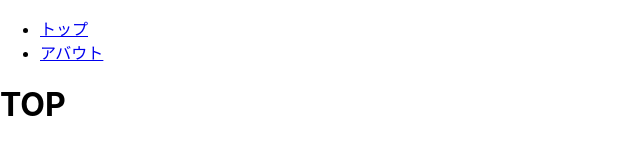
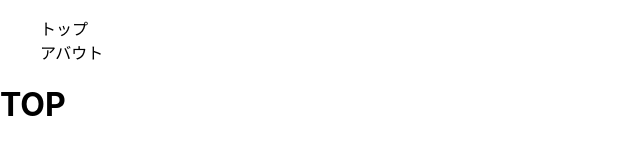
Before and after one commit to Yoshiyuki-Iwasaki/iwasakiii, a React (Create React App) app: page / in a window 1280 px wide. Shown: the top 160 px of the page, without its empty margins (0-640 px from the left). Built offline with nearby package versions, Linux system fonts and the light colour scheme.

Commit message:
fix layout.

```diff
--- a/src/index.css
+++ b/src/index.css
@@ -11,3 +11,12 @@ code {
   font-family: source-code-pro, Menlo, Monaco, Consolas, 'Courier New',
     monospace;
 }
+
+ul,li {
+  list-style-type: none;
+}
+
+a {
+  text-decoration: none;
+  color: black;
+}
```
